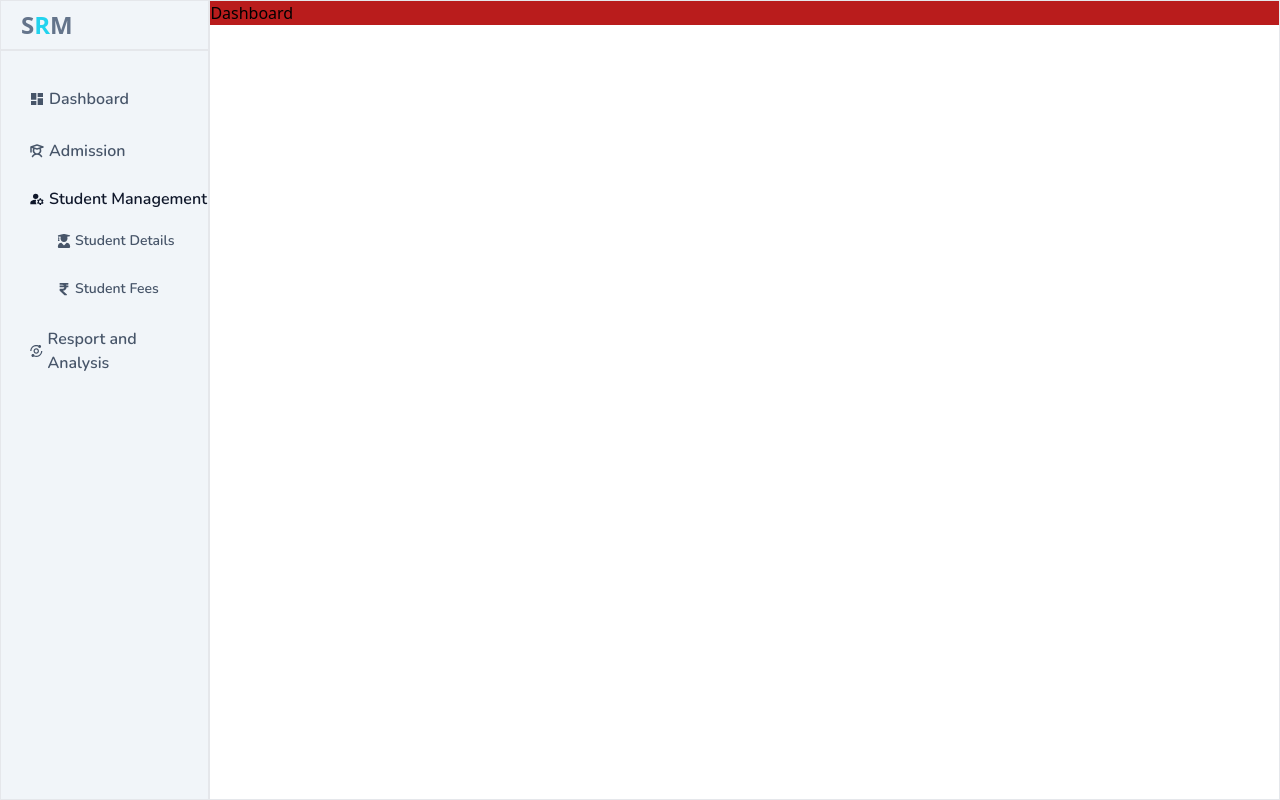
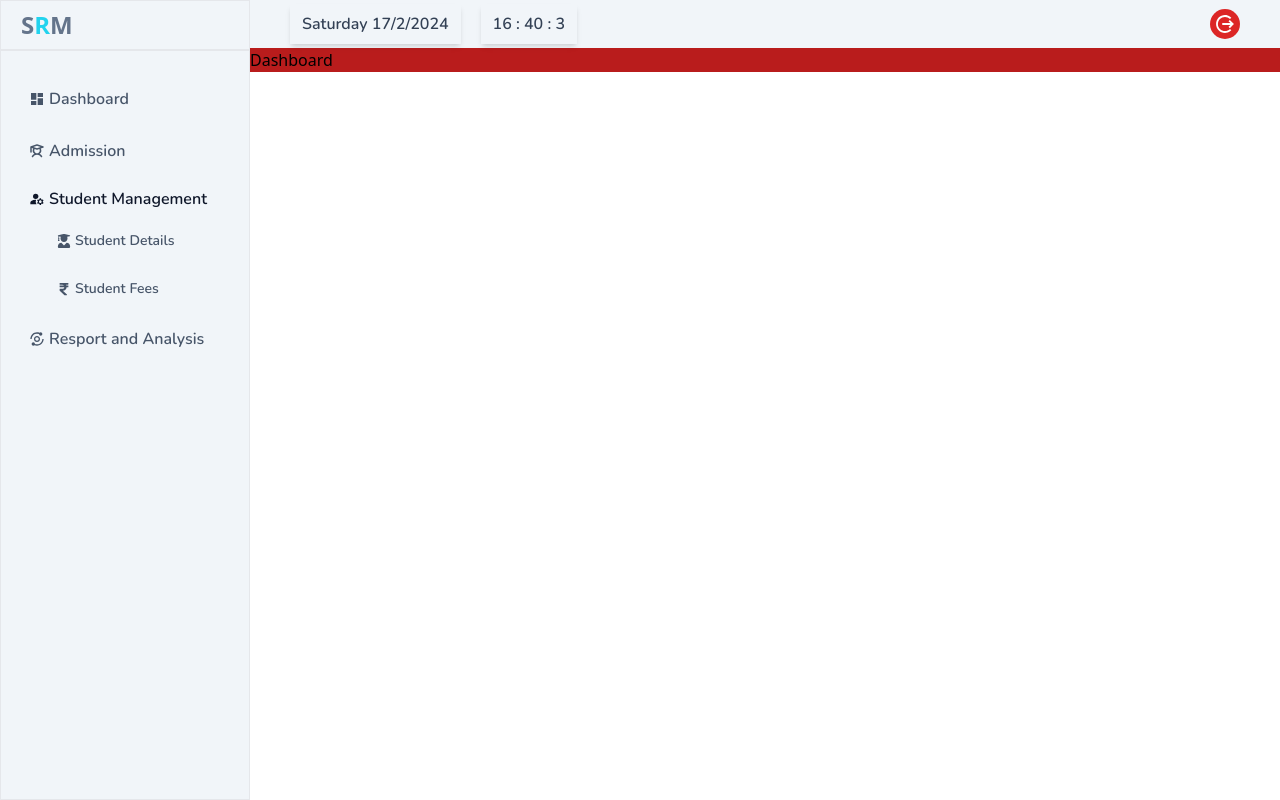
Before and after one commit to friendly-fly/SRM-frontend, a React (Vite) app: page /dashboard in a window 1280 px wide. Built offline with nearby package versions, Linux system fonts and the light colour scheme.

Commit message:
feat: add student related feature in the dashboard

```diff
--- a/src/pages/dashboard/Dashboard.jsx
+++ b/src/pages/dashboard/Dashboard.jsx
@@ -5,28 +5,33 @@ import StudentDetails from "../../pages/student/StudentDetails";
 import StudentsList from "../../components/StudentsList";
 import AllStudentsList from "../../pages/student/AllStudentsList";
 import SideBar from "../../components/Sidebar";
+import DateAndTime from "../../components/DateAndTime";
+import { IoMdLogOut } from "react-icons/io";
 
 const Dashboard = () => {
   return (
-    <div className="flex">
+    <div className="flex ">
       <SideBar />
-
-        <Content />
+      <Content />
     </div>
   );
 };
 
 const Content = () => {
+  const logout = () => {
+    alert("this feature is not implemented yet.")
+  }
   return (
-    <div className="border overflow-auto h-screen w-full">
+    <div className="flex-1 h-screen overflow-auto ">
+      <div className="py-1 bg-slate-100 flex justify-between px-10 items-center">
+        <DateAndTime/>
+        <IoMdLogOut className="text-3xl bg-red-600 rounded-full text-white cursor-pointer p-1 hover:scale-110 duration-500" onClick={logout}/>
+      </div>
       <Routes>
-        <Route path="/" element={<DashboardContent/>} />
+        <Route path="/" element={<DashboardContent />} />
         <Route path="/admission-form" element={<AdmissionForm />} />
         <Route path="/student-details" element={<StudentDetails />} />
-        <Route
-          path="/students-list"
-          element={<StudentsList />}
-        />
+        <Route path="/students-list" element={<StudentsList />} />
 
         <Route path="/all-students-details" element={<AllStudentsList />} />
       </Routes>
@@ -35,11 +40,7 @@ const Content = () => {
 };
 
 const DashboardContent = () => {
-  return (
-       <div className="bg-red-700">
-               Dashboard
-       </div>
-    )
-}
+  return <div className="bg-red-700 flex-1">Dashboard</div>;
+};
 
 export default Dashboard;
```
